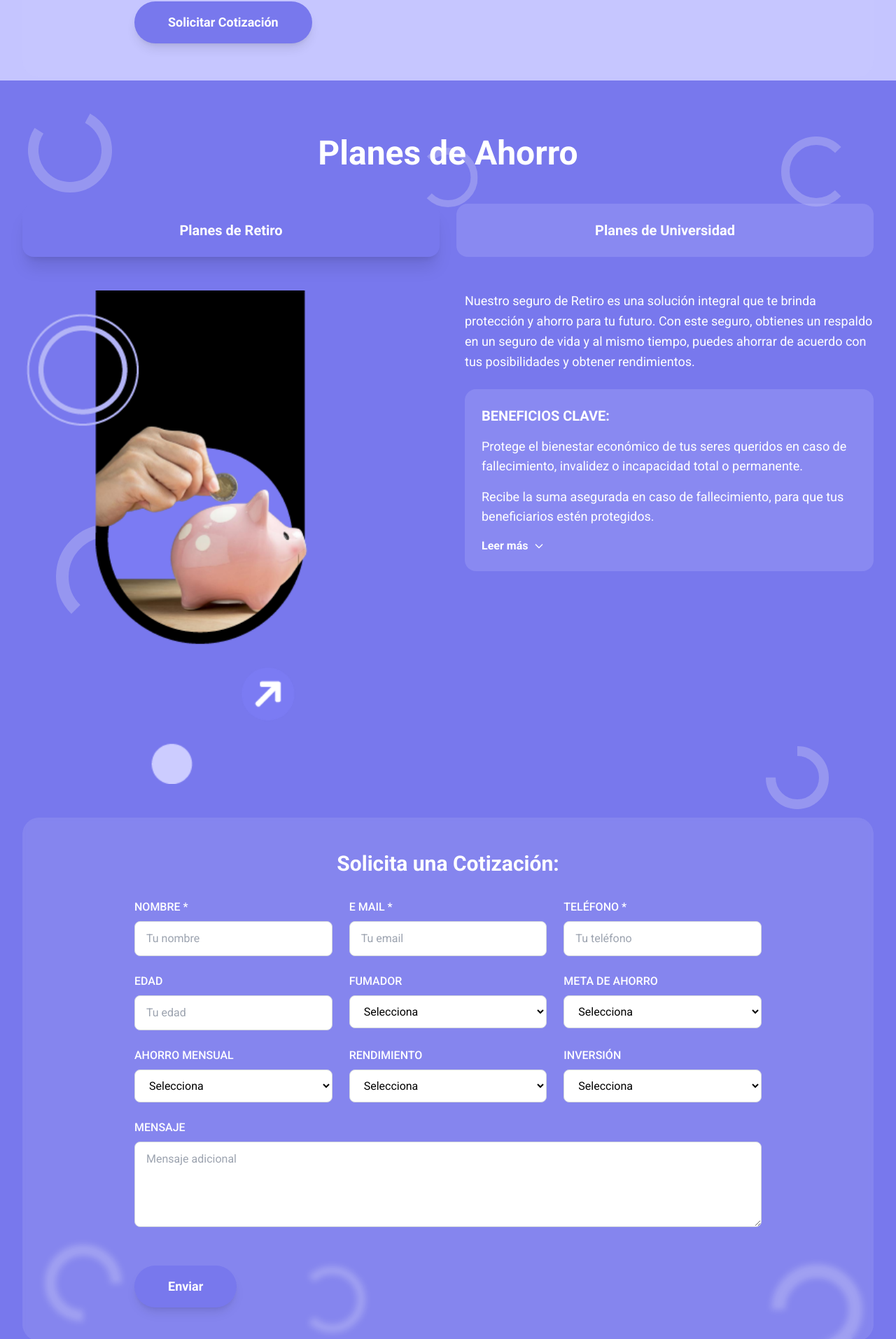
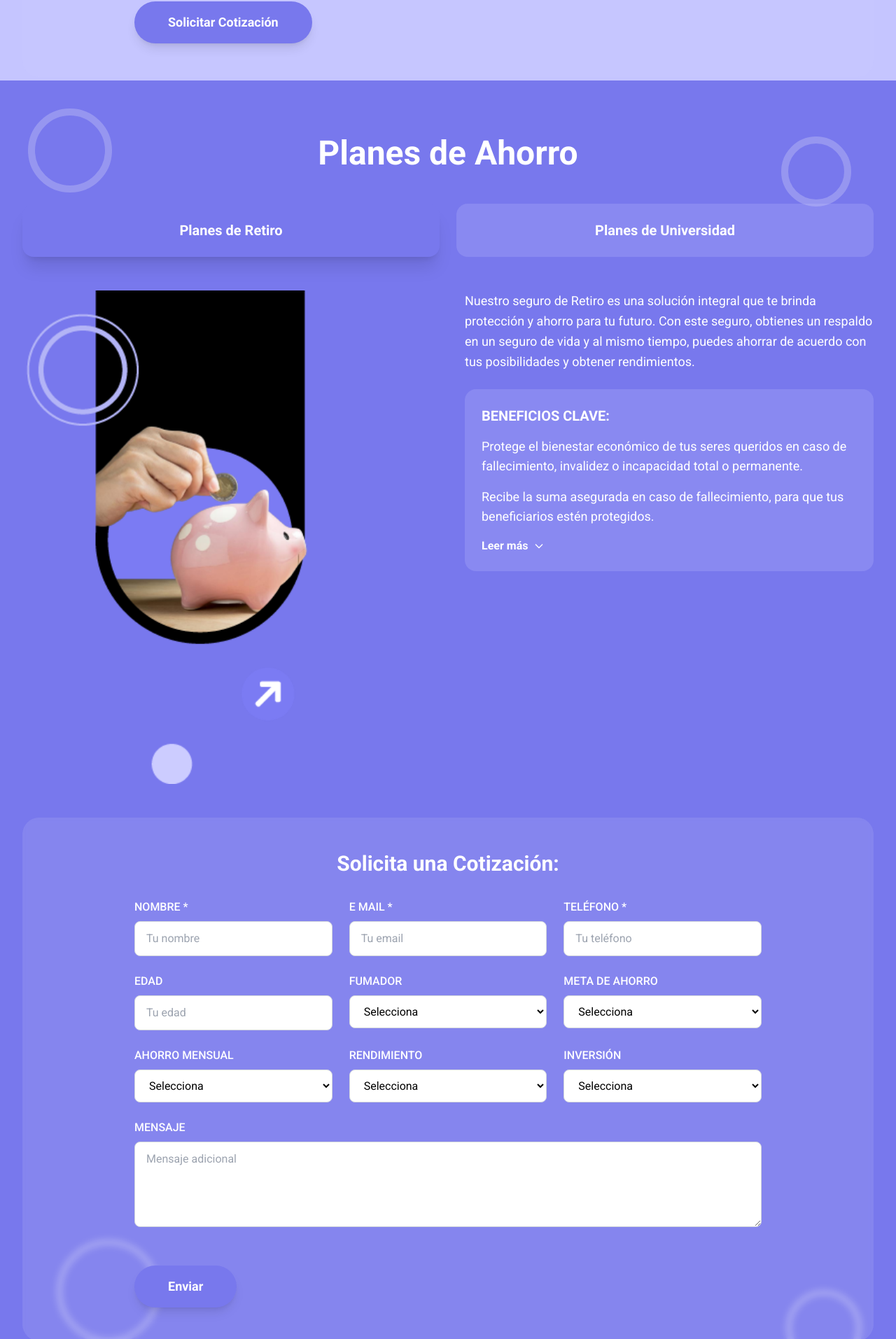
Before and after one commit to grahamjackdesign/ErikaInsurance, a Next.js app: page / in a window 1280 px wide. Shown: the part 4099-6012 px from the top of the page at 70% size. Built offline with nearby package versions, Linux system fonts and the light colour scheme.

Commit message:
Circles adjusted

```diff
--- a/components/Ahorros.tsx
+++ b/components/Ahorros.tsx
@@ -159,118 +159,53 @@ export default function Ahorros() {
 
   return (
     <section id="ahorros" className="relative pt-[80px] pb-[100px] -mt-[75px] overflow-hidden" style={{ backgroundColor: '#7878ED' }}>
-      {/* Decorative 3/4 circles background */}
+      {/* Decorative circles background */}
       <div className="absolute inset-0 pointer-events-none opacity-30">
-        {/* Top left circle - 120px diameter, 15px stroke */}
+        {/* Top left circle - 120px diameter, 10px stroke */}
         <svg className="absolute top-10 left-10" width="120" height="120" viewBox="0 0 120 120">
           <circle
             cx="60"
             cy="60"
-            r="52.5"
+            r="55"
             fill="none"
             stroke="#DCDCF9"
-            strokeWidth="15"
-            strokeDasharray="235.62 78.54"
-            transform="rotate(-45 60 60)"
+            strokeWidth="10"
           />
         </svg>
 
-        {/* Top right circle - 100px diameter, 12px stroke */}
+        {/* Top right circle - 100px diameter, 10px stroke */}
         <svg className="absolute top-20 right-16" width="100" height="100" viewBox="0 0 100 100">
           <circle
             cx="50"
             cy="50"
-            r="44"
+            r="45"
             fill="none"
             stroke="#DCDCF9"
-            strokeWidth="12"
-            strokeDasharray="207.35 69.12"
-            transform="rotate(45 50 50)"
+            strokeWidth="10"
           />
         </svg>
 
-        {/* Middle left circle - 150px diameter, 18px stroke */}
-        <svg className="absolute top-1/3 left-20" width="150" height="150" viewBox="0 0 150 150">
+        {/* Bottom left circle - 150px diameter, 10px stroke */}
+        <svg className="absolute bottom-24 left-20" width="150" height="150" viewBox="0 0 150 150">
           <circle
             cx="75"
             cy="75"
-            r="66"
+            r="70"
             fill="none"
             stroke="#DCDCF9"
-            strokeWidth="18"
-            strokeDasharray="311.02 103.67"
-            transform="rotate(135 75 75)"
+            strokeWidth="10"
           />
         </svg>
 
-        {/* Middle right circle - 90px diameter, 14px stroke */}
-        <svg className="absolute top-1/2 right-24" width="90" height="90" viewBox="0 0 90 90">
-          <circle
-            cx="45"
-            cy="45"
-            r="38"
-            fill="none"
-            stroke="#DCDCF9"
-            strokeWidth="14"
-            strokeDasharray="179.07 59.69"
-            transform="rotate(-90 45 45)"
-          />
-        </svg>
-
-        {/* Bottom left circle - 110px diameter, 16px stroke */}
-        <svg className="absolute bottom-32 left-16" width="110" height="110" viewBox="0 0 110 110">
+        {/* Bottom right circle - 110px diameter, 10px stroke */}
+        <svg className="absolute bottom-16 right-12" width="110" height="110" viewBox="0 0 110 110">
           <circle
             cx="55"
             cy="55"
-            r="47"
-            fill="none"
-            stroke="#DCDCF9"
-            strokeWidth="16"
-            strokeDasharray="221.67 73.89"
-            transform="rotate(90 55 55)"
-          />
-        </svg>
-
-        {/* Bottom right circle - 130px diameter, 20px stroke */}
-        <svg className="absolute bottom-20 right-12" width="130" height="130" viewBox="0 0 130 130">
-          <circle
-            cx="65"
-            cy="65"
-            r="55"
-            fill="none"
-            stroke="#DCDCF9"
-            strokeWidth="20"
-            strokeDasharray="259.18 86.39"
-            transform="rotate(180 65 65)"
-          />
-        </svg>
-
-        {/* Additional center circles for better distribution */}
-        {/* Center top circle - 85px diameter, 10px stroke */}
-        <svg className="absolute top-24 left-1/2 -translate-x-1/2" width="85" height="85" viewBox="0 0 85 85">
-          <circle
-            cx="42.5"
-            cy="42.5"
-            r="37.5"
+            r="50"
             fill="none"
             stroke="#DCDCF9"
             strokeWidth="10"
-            strokeDasharray="176.71 58.90"
-            transform="rotate(-135 42.5 42.5)"
-          />
-        </svg>
-
-        {/* Bottom center circle - 95px diameter, 12px stroke */}
-        <svg className="absolute bottom-28 left-1/3" width="95" height="95" viewBox="0 0 95 95">
-          <circle
-            cx="47.5"
-            cy="47.5"
-            r="41.5"
-            fill="none"
-            stroke="#DCDCF9"
-            strokeWidth="12"
-            strokeDasharray="195.48 65.16"
-            transform="rotate(225 47.5 47.5)"
           />
         </svg>
       </div>
```
